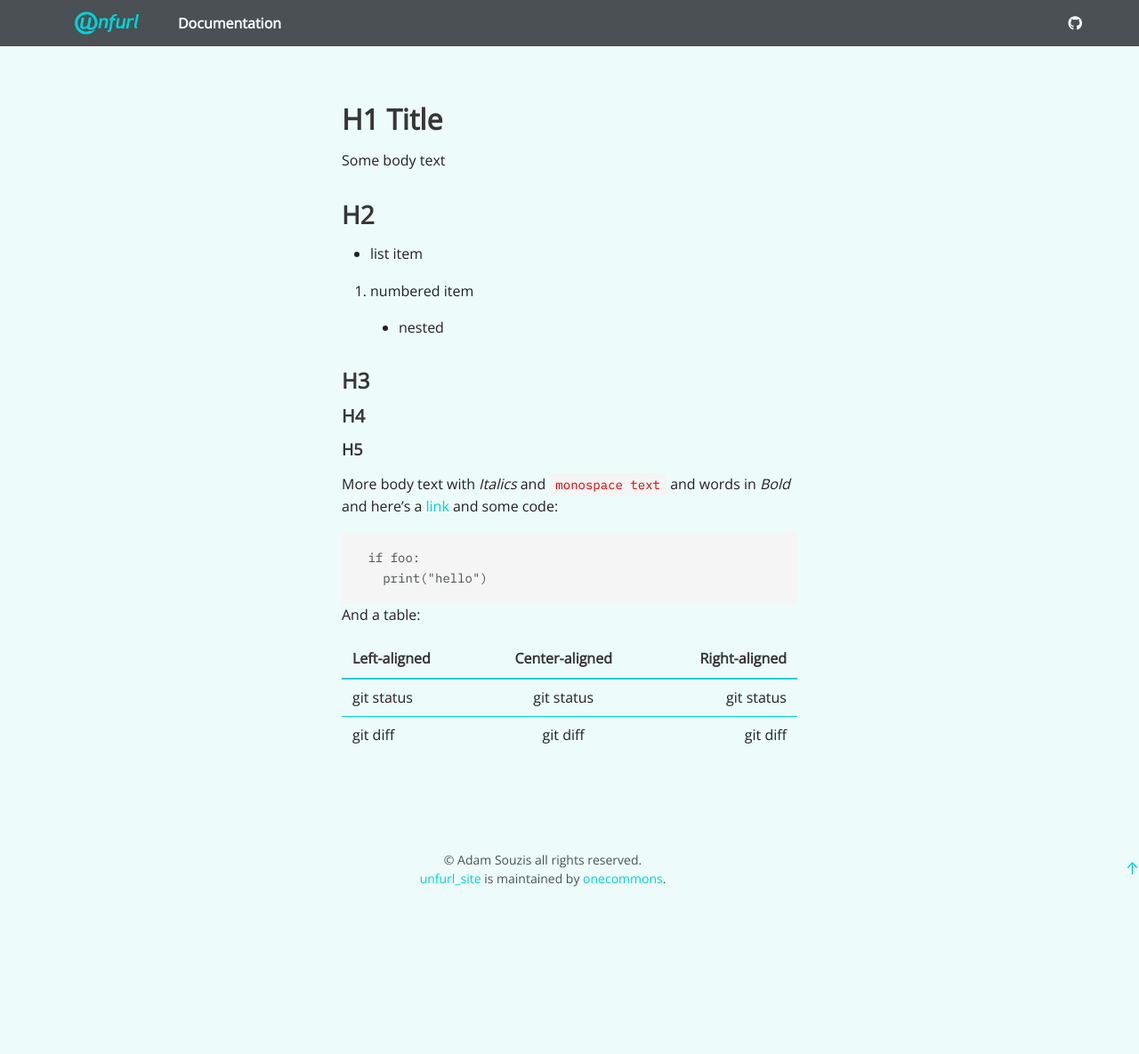
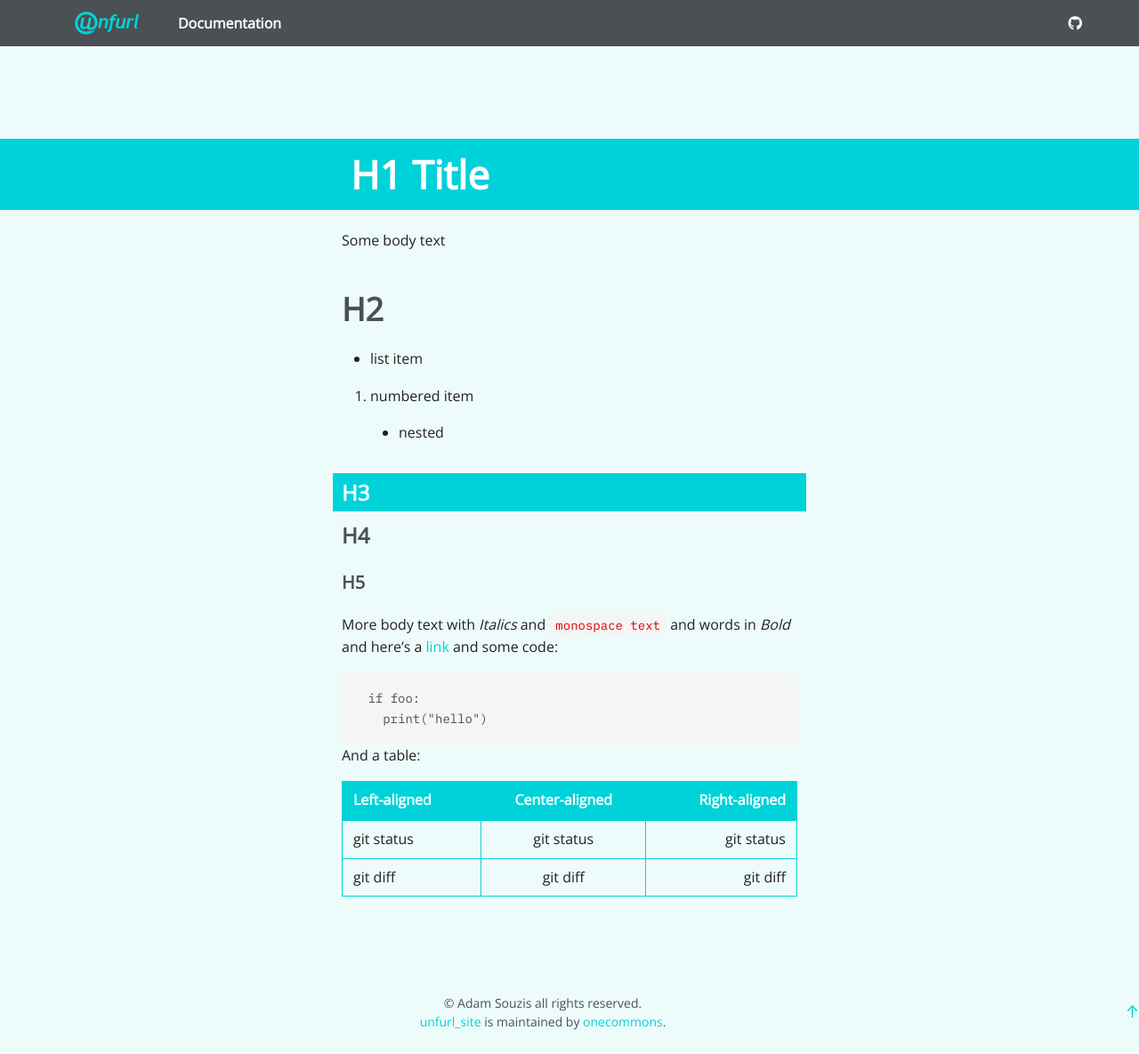
Before and after one commit to onecommons/unfurl_site, a Jekyll site: the page built from styleguide.md, in a window 1280 px wide. Shown: the whole page at 89% size. Built offline with Jekyll 4.4.1, drawn with Linux system fonts in a browser that asks for light colours; some web fonts are replaced; our own code applies the rules of GitHub Pages for plain Markdown files; before the commit the page ends 1025 px from its top, so only the background shows below that.

Commit message:
add styles etc

```diff
--- a/_sass/_unfurlhero.scss
+++ b/_sass/_unfurlhero.scss
@@ -62,7 +62,10 @@
   padding: 0;
   font-family: 'Open Sans Condensed', sans-serif;
   line-height: 0.9;
-  background: transparent linear-gradient(90deg, #FFFFFF 0%, $beige 100%) 0% 0% no-repeat padding-box;
+  background-color: $beige;
+  @include until($tablet) {
+    background: transparent linear-gradient(90deg, #FFFFFF 0%, $beige 100%) 0% 0% no-repeat padding-box;
+  }
 }
 .unfurl-hero h1 + h1 {
   color: $unfurlblue;
--- a/assets/css/style.scss
+++ b/assets/css/style.scss
@@ -97,9 +97,6 @@ $palette: (
   max-width: 960px
 }
 
-.hero-logo {
-}
-
 // from 'general':
 /* Text meant only for screen readers */
 .screen-reader-text {
@@ -118,7 +115,69 @@ $palette: (
   color: #222;
   padding: 2rem;
   margin: auto;
+
+  h1, h3.callout {
+    margin-top: 40px;
+    font: normal normal bold 44px/60px Open Sans;
+    padding: 10px;
+    height: 80px;
+    color: white;
+    &:after {
+      content:'';
+      position: absolute;
+      left: 0;
+      height: 80px;
+      width: 100%;
+      background-color: $blue;
+      z-index: -1;
+      margin-top: -10px;
+    }
+  }
+  h3 {
+    margin-top: 20px;
+    font: normal normal bold 24px/34px Open Sans;
+    height: 40px;
+    color: $white;
+    background-color: $blue;
+    padding: 0.3rem 0.6rem 2.4rem;
+    margin: 0 -0.6rem 0.6rem;
+    &.callout {
+      margin-top: 20px;
+      font: normal normal bold 24px/34px Open Sans;
+      height: 40px;
+      background-color: inherit;
+      &:after {
+        height: 40px;
+        margin-top: -5px;
+        width: 40%;
+      }
+    }
+  }
+  h2,h4,h5 {
+    font: normal normal bold 36px/46px Open Sans;
+    color: $black;
+  }
+  h4 {
+    font: normal normal bold 24px/34px Open Sans;
+  }
+  h5 {
+    font: normal normal bold 20px/34px Open Sans
+  }
+
+  table {
+    border: 1px solid $blue;
+    thead {
+      th {
+        background-color: $blue;
+        color: $white;
+      }
+    }
+    td {
+      border: 1px solid $blue;
+    }
+  }
 }
+
 
 pre.citation {
   font-size: 1em;
```
